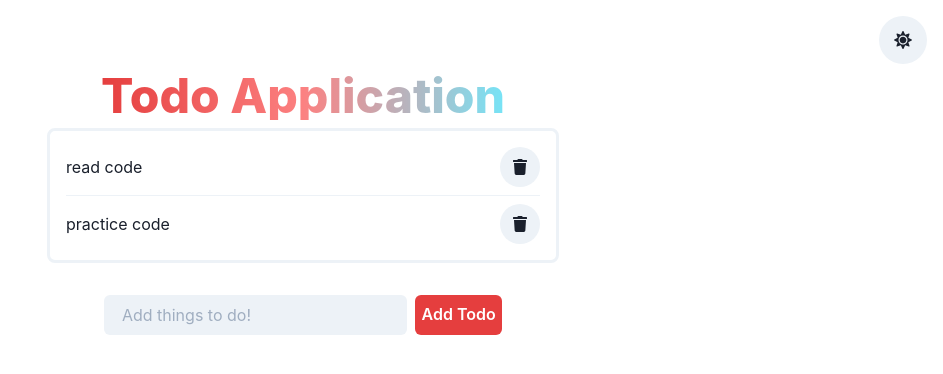
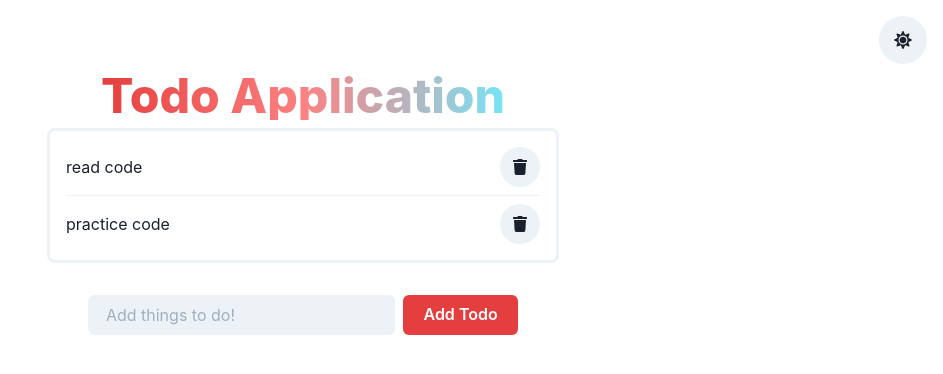
Before and after one commit to nme22/todolist, a Next.js app: page / in a window 1280 px wide. Shown: the top 374 px of the page, without its empty margins (337-1280 px from the left). Built offline with nearby package versions, Linux system fonts and the light colour scheme.

Commit message:
adding todo somewhat working

```diff
--- a/components/AddTodo.js
+++ b/components/AddTodo.js
@@ -1,13 +1,25 @@
 import { HStack, Input, Button } from '@chakra-ui/react';
+import { useState } from 'react';
 import React from 'react';
 
-function AddTodo() {
-  function handleSubmit(e) {}
+function AddTodo({ addTodo }) {
+  function handleSubmit(e) {
+    e.preventDefault();
+    console.log(content);
+  }
+  const [content, setContent] = useState('');
   return (
     <form onSubmit={handleSubmit}>
       <HStack mt="6">
-        <Input variant="filled" placeholder="Add things to do!" />
-        <Button colorScheme="red">Add Todo</Button>
+        <Input
+          variant="filled"
+          placeholder="Add things to do!"
+          value={content}
+          onChange={(e) => setContent(e.target.value)}
+        />
+        <Button colorScheme="red" px="8" type="submit">
+          Add Todo
+        </Button>
       </HStack>
     </form>
   );
--- a/components/TodoList.js
+++ b/components/TodoList.js
@@ -30,9 +30,13 @@ function TodoList({}) {
     });
     setTodos(newTodos);
   }
+  function addTodo(todo) {
+    setTodos([...todos, todo]);
+  }
+
   if (!todos.length) {
     return (
-      <Badge colorScheme="red" p="4" m="4">
+      <Badge colorScheme="red" p="4" m="4" borderRadius="lg">
         Nothing To Do!
       </Badge>
     );
--- a/pages/index.js
+++ b/pages/index.js
@@ -3,9 +3,8 @@ import AddTodo from '../components/AddTodo';
 import { Heading } from '@chakra-ui/react';
 import { VStack, IconButton, Badge } from '@chakra-ui/react';
 import { FaSun, FaMoon } from 'react-icons/fa';
-import { useEffect, useState } from 'react';
 
-export default function Home(todos, deleteTodo) {
+export default function Home(todos, deleteTodo, addTodo) {
   return (
     <VStack p={4}>
       <IconButton
@@ -24,7 +23,7 @@ export default function Home(todos, deleteTodo) {
         Todo Application
       </Heading>
       <TodoList todos={todos} deleteTodo={deleteTodo} />
-      <AddTodo />
+      <AddTodo addTodo={addTodo} />
     </VStack>
   );
 }
```
